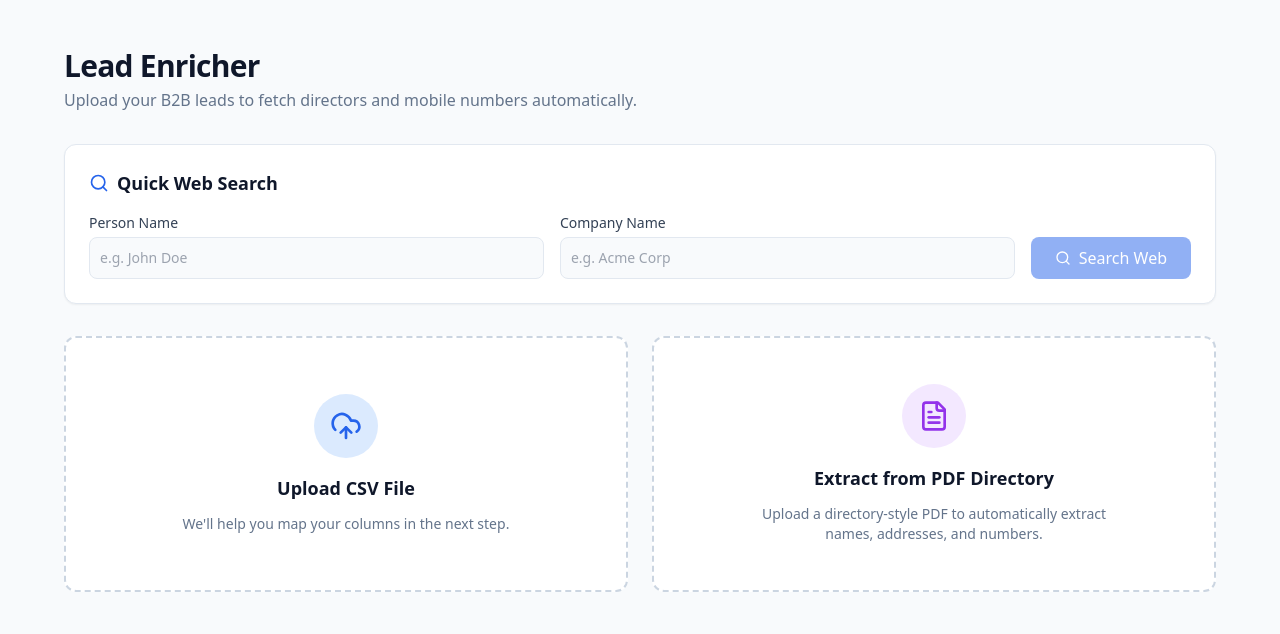
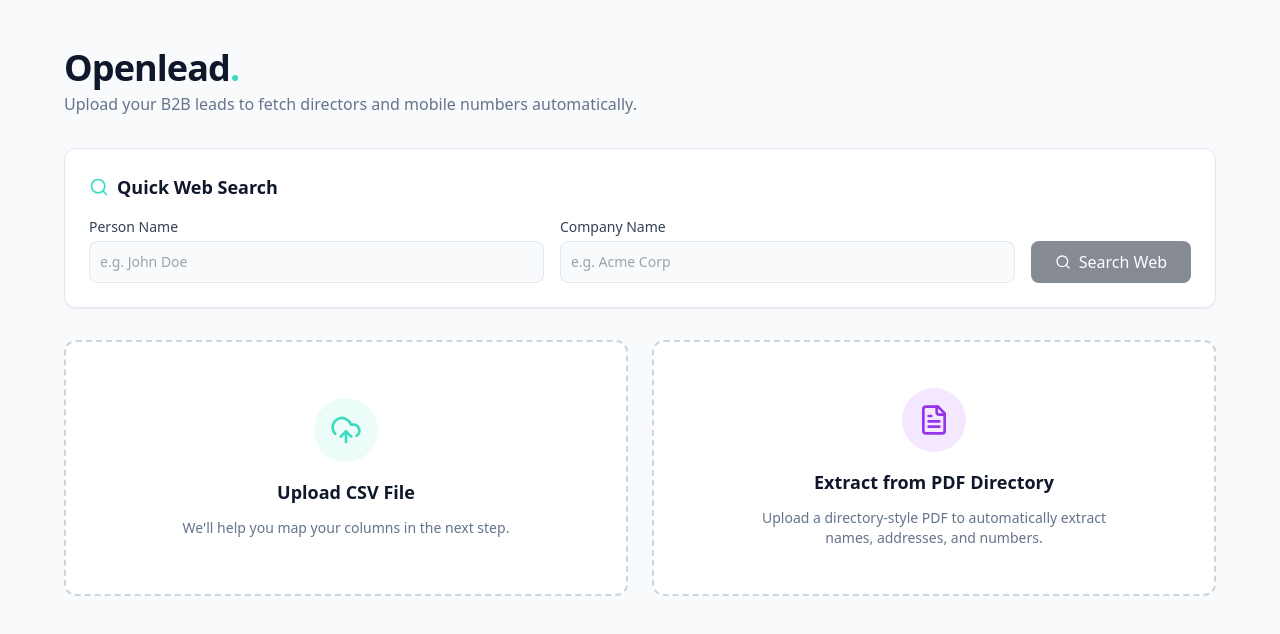
Before and after one commit to bjake0192-hash/enricher, a React (Vite) app: page / in a window 1280 px wide. Shown: the top 634 px of the page. Built offline with nearby package versions, Linux system fonts and the light colour scheme.

Commit message:
chore: apply Openlead branding and styling

```diff
--- a/index.html
+++ b/index.html
@@ -4,7 +4,7 @@
     <meta charset="UTF-8" />
     <link rel="icon" type="image/svg+xml" href="/favicon.svg" />
     <meta name="viewport" content="width=device-width, initial-scale=1.0" />
-    <title>My Trae Project</title>
+    <title>Openlead.</title>
     <script type="module">
       if (import.meta.hot?.on) {
         import.meta.hot.on('vite:error', (error) => {
--- a/src/pages/Home.tsx
+++ b/src/pages/Home.tsx
@@ -220,7 +220,9 @@
         {/* Header */}
         <header className="flex items-center justify-between">
           <div>
-            <h1 className="text-3xl font-bold tracking-tight text-slate-900">Lead Enricher</h1>
+            <h1 className="text-4xl font-bold tracking-tight text-slate-900">
+              Openlead<span className="text-[#3cdbc0]">.</span>
+            </h1>
             <p className="text-slate-500 mt-1">Upload your B2B leads to fetch directors and mobile numbers automatically.</p>
           </div>
         </header>
@@ -228,19 +230,19 @@
         {/* Quick Search */}
         <div className="bg-white p-6 rounded-xl shadow-sm border border-slate-200">
           <div className="flex items-center gap-2 mb-4">
-            <Search className="w-5 h-5 text-blue-600" />
+            <Search className="w-5 h-5 text-[#3cdbc0]" />
             <h2 className="text-lg font-bold text-slate-900">Quick Web Search</h2>
           </div>
           <form onSubmit={handleSingleSearch} className="flex flex-col md:flex-row gap-4 items-end">
             <div className="flex-1 w-full">
               <label className="block text-sm font-medium text-slate-700 mb-1">Person Name</label>
-              <input type="text" value={searchName} onChange={e => setSearchName(e.target.value)} className="w-full bg-slate-50 border border-slate-200 text-slate-900 text-sm rounded-lg focus:ring-blue-500 focus:border-blue-500 block p-2.5 outline-none" placeholder="e.g. John Doe" required />
+              <input type="text" value={searchName} onChange={e => setSearchName(e.target.value)} className="w-full bg-slate-50 border border-slate-200 text-slate-900 text-sm rounded-lg focus:ring-[#3cdbc0] focus:border-[#3cdbc0] block p-2.5 outline-none" placeholder="e.g. John Doe" required />
             </div>
             <div className="flex-1 w-full">
               <label className="block text-sm font-medium text-slate-700 mb-1">Company Name</label>
-              <input type="text" value={searchCompany} onChange={e => setSearchCompany(e.target.value)} className="w-full bg-slate-50 border border-slate-200 text-slate-900 text-sm rounded-lg focus:ring-blue-500 focus:border-blue-500 block p-2.5 outline-none" placeholder="e.g. Acme Corp" required />
+              <input type="text" value={searchCompany} onChange={e => setSearchCompany(e.target.value)} className="w-full bg-slate-50 border border-slate-200 text-slate-900 text-sm rounded-lg focus:ring-[#3cdbc0] focus:border-[#3cdbc0] block p-2.5 outline-none" placeholder="e.g. Acme Corp" required />
             </div>
-            <button type="submit" disabled={searchResult.loading || !searchName || !searchCompany} className="bg-blue-600 text-white px-6 py-2.5 rounded-lg font-medium hover:bg-blue-700 disabled:opacity-50 transition-colors h-[42px] flex items-center gap-2">
+            <button type="submit" disabled={searchResult.loading || !searchName || !searchCompany} className="bg-slate-900 text-white px-6 py-2.5 rounded-lg font-medium hover:bg-slate-800 disabled:opacity-50 transition-colors h-[42px] flex items-center gap-2">
               {searchResult.loading ? <Loader2 className="w-4 h-4 animate-spin" /> : <Search className="w-4 h-4" />}
               Search Web
             </button>
@@ -264,7 +266,7 @@
           <div className="grid grid-cols-1 md:grid-cols-2 gap-6">
             <div
               onClick={() => fileInputRef.current?.click()}
-              className="border-2 border-dashed border-slate-300 rounded-xl p-12 flex flex-col items-center justify-center bg-white cursor-pointer hover:border-blue-500 hover:bg-blue-50 transition-colors h-64"
+              className="border-2 border-dashed border-slate-300 rounded-xl p-12 flex flex-col items-center justify-center bg-white cursor-pointer hover:border-[#3cdbc0] hover:bg-[#3cdbc0]/5 transition-colors h-64"
             >
               <input
                 type="file"
@@ -273,8 +275,8 @@
                 ref={fileInputRef}
                 onChange={handleFileUpload}
               />
-              <div className="bg-blue-100 p-4 rounded-full mb-4">
-                <UploadCloud className="w-8 h-8 text-blue-600" />
+              <div className="bg-[#3cdbc0]/10 p-4 rounded-full mb-4">
+                <UploadCloud className="w-8 h-8 text-[#3cdbc0]" />
               </div>
               <h3 className="text-lg font-semibold mb-1">Upload CSV File</h3>
               <p className="text-sm text-slate-500 text-center max-w-sm mt-2">
@@ -378,7 +380,7 @@
                 <button
                   onClick={confirmMapping}
                   disabled={!mapping.companyName}
-                  className="bg-blue-600 text-white px-6 py-2.5 rounded-lg font-medium hover:bg-blue-700 disabled:opacity-50 disabled:cursor-not-allowed transition-colors"
+                  className="bg-slate-900 text-white px-6 py-2.5 rounded-lg font-medium hover:bg-slate-800 disabled:opacity-50 disabled:cursor-not-allowed transition-colors"
                 >
                   Confirm & Continue
                 </button>
@@ -434,7 +436,7 @@
                 <button
                   onClick={processLeads}
                   disabled={isProcessing || pendingCount === 0}
-                  className="bg-blue-600 text-white px-5 py-2.5 rounded-lg font-medium hover:bg-blue-700 disabled:opacity-50 disabled:cursor-not-allowed flex items-center gap-2 transition-colors"
+                  className="bg-slate-900 text-white px-5 py-2.5 rounded-lg font-medium hover:bg-slate-800 disabled:opacity-50 disabled:cursor-not-allowed flex items-center gap-2 transition-colors"
                 >
                   {isProcessing ? <Loader2 className="w-4 h-4 animate-spin" /> : null}
                   {isProcessing ? `Processing (${progress}%)` : 'Start Enrichment'}
@@ -459,7 +461,7 @@
 
             {isProcessing && (
               <div className="w-full bg-slate-200 rounded-full h-2.5">
-                <div className="bg-blue-600 h-2.5 rounded-full transition-all duration-300" style={{ width: `${progress}%` }}></div>
+                <div className="bg-[#3cdbc0] h-2.5 rounded-full transition-all duration-300" style={{ width: `${progress}%` }}></div>
               </div>
             )}
 
@@ -485,7 +487,7 @@
                       <tr key={idx} className="hover:bg-slate-50/50 transition-colors">
                         <td className="px-6 py-4">
                           {row._status === 'pending' && <span className="inline-flex items-center px-2 py-1 rounded-md bg-slate-100 text-slate-600 text-xs font-medium">Pending</span>}
-                          {row._status === 'processing' && <span className="inline-flex items-center gap-1.5 px-2 py-1 rounded-md bg-blue-50 text-blue-700 text-xs font-medium"><Loader2 className="w-3 h-3 animate-spin" /> Processing</span>}
+                          {row._status === 'processing' && <span className="inline-flex items-center gap-1.5 px-2 py-1 rounded-md bg-[#3cdbc0]/10 text-slate-700 text-xs font-medium"><Loader2 className="w-3 h-3 animate-spin text-[#3cdbc0]" /> Processing</span>}
                           {row._status === 'success' && <span className="inline-flex items-center px-2 py-1 rounded-md bg-green-50 text-green-700 text-xs font-medium">Enriched</span>}
                           {row._status === 'failed' && (
                             <div className="group relative inline-flex items-center">
```
